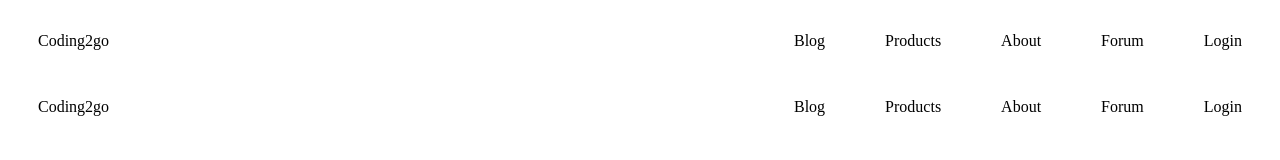
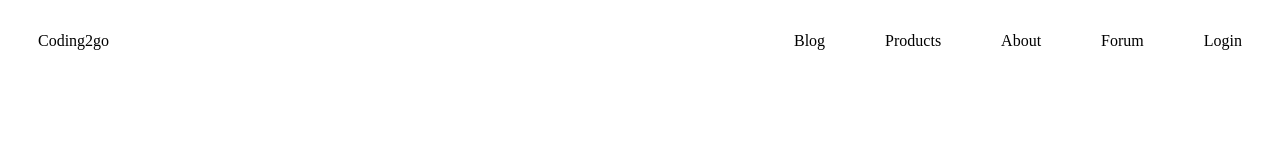
Before and after one commit to Paulmat33/Javascript-class, a plain HTML site: page index.html in a window 1280 px wide. Drawn offline with nearby package versions, Linux system fonts and the light colour scheme; no server answers.

Commit message:
deleted mobile

```diff
--- a/index.html
+++ b/index.html
@@ -137,17 +137,6 @@
         <li class="hideOnMobile"><a href="#">Login</a></li>
         <li class="menu-button" onclick="showSidebar()"><a href="#"><svg xmlns="http://www.w3.org/2000/svg" height="24px" viewBox="0 -960 960 960" width="24px" fill="#5f6368"><path d="M120-240v-80h720v80H120Zm0-200v-80h720v80H120Zm0-200v-80h720v80H120Z"/></svg></a></li>
       </ul>
-
-      <ul>
-        <li><a href="#">Coding2go</a></li>
-        <li class="hideOnMobile"><a href="#">Blog</a></li>
-        <li class="hideOnMobile"><a href="#">Products</a></li>
-        <li class="hideOnMobile"><a href="#">About</a></li>
-        <li class="hideOnMobile"><a href="#">Forum</a></li>
-        <li class="hideOnMobile"><a href="#">Login</a></li>
-        <li class="menu-button" onclick="showSidebar()"><a href="#"><svg xmlns="http://www.w3.org/2000/svg" height="24px" viewBox="0 -960 960 960" width="24px" fill="#5f6368"><path d="M120-240v-80h720v80H120Zm0-200v-80h720v80H120Zm0-200v-80h720v80H120Z"/></svg></a></li>
-      </ul>
-
     </nav>
 
     <script
```
